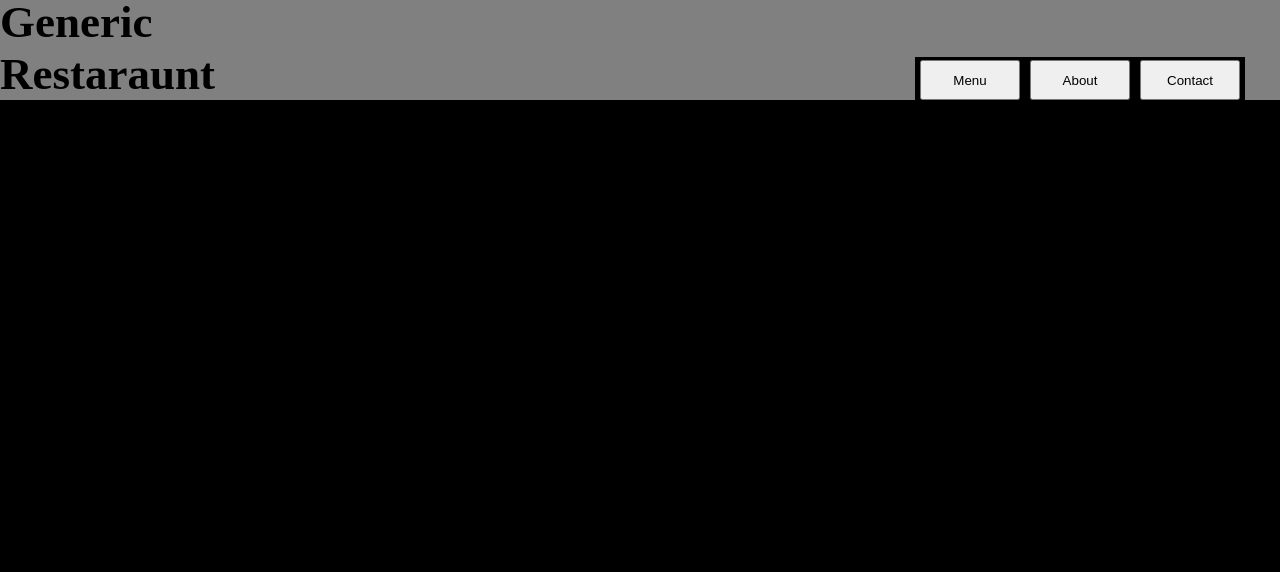
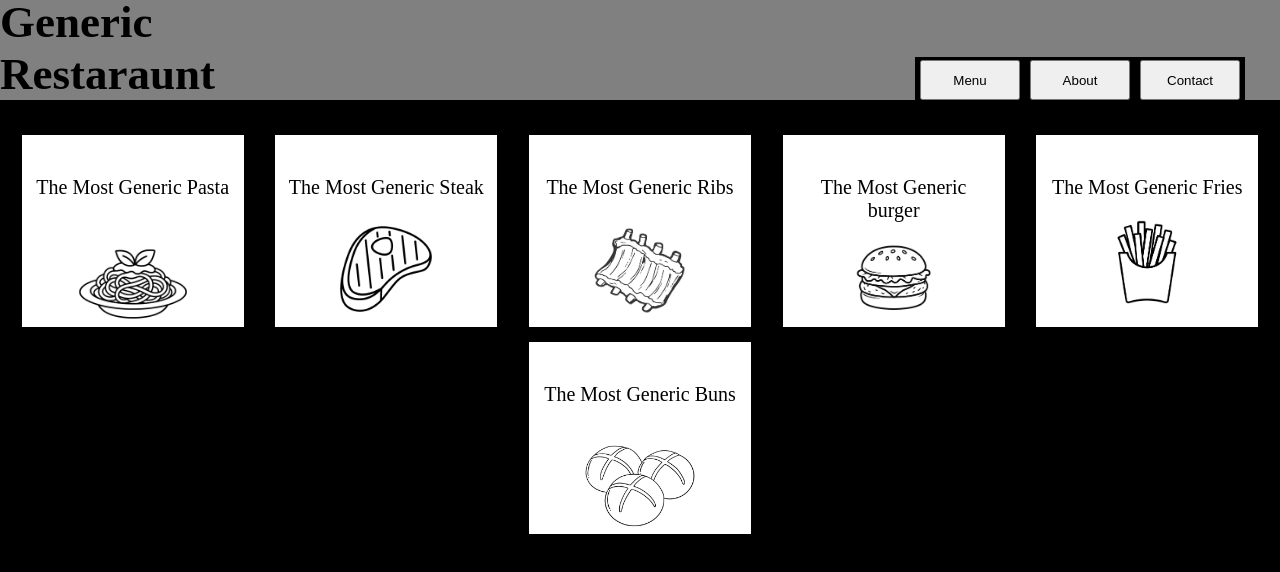
Before and after one commit to hermanSychev/restaraunt-page, a website built with webpack: page src/template.html in a window 1280 px wide. Both pictures are taken after a click on the button "Menu". Built offline with nearby package versions, Linux system fonts and the light colour scheme.

Commit message:
generic restaraunt page is done

```diff
--- a/src/index.js
+++ b/src/index.js
@@ -1,30 +1,30 @@
-import {createHomePage} from './home.js';
-import { createContactPage } from './contact.js';
+import { createHomePage } from "./home.js";
+import { createContactPage } from "./contact.js";
+import { createMenuPage } from "./menu.js";
 
 import "./styles.css";
 
-const contDiv = document.getElementById("content")
+const contDiv = document.getElementById("content");
 
 const about = document.getElementById("about");
 
-about.addEventListener("click", ()=> {
-contDiv.innerHTML = "";
-createHomePage()
-})
+about.addEventListener("click", () => {
+	contDiv.innerHTML = "";
+	createHomePage();
+});
 
 const menu = document.getElementById("menu");
-menu.addEventListener("click", ()=>{
-contDiv.innerHTML = "";
-
+menu.addEventListener("click", () => {
+	contDiv.innerHTML = "";
+	createMenuPage();
 });
 
 const contact = document.getElementById("contact");
-contact.addEventListener("click", ()=>{
-contDiv.innerHTML = "";
-createContactPage()
-})
-
+contact.addEventListener("click", () => {
+	contDiv.innerHTML = "";
+	createContactPage();
+});
 
 document.addEventListener("DOMContentLoaded", () => {
-    createHomePage()
-})
+	createHomePage();
+});
--- /dev/null
+++ b/src/menu.js
@@ -0,0 +1,84 @@
+import noodles from "./img/pasta.jpg";
+import meat from "./img/steak.jpg";
+import bone from "./img/ribs.jpg";
+import wopper from "./img/burger.jpg";
+import frenchfries from "./img/fries.jpg";
+import bread from "./img/buns.jpg";
+
+export function createMenuPage() {
+	const card1 = document.createElement("div");
+	const card2 = document.createElement("div");
+	const card3 = document.createElement("div");
+	const card4 = document.createElement("div");
+	const card5 = document.createElement("div");
+	const card6 = document.createElement("div");
+
+	const menuHolder = document.createElement("main");
+	menuHolder.classList.add("menu");
+	const content = document.getElementById("content");
+	content.appendChild(menuHolder);
+	menuHolder.appendChild(card1);
+	menuHolder.appendChild(card2);
+	menuHolder.appendChild(card3);
+	menuHolder.appendChild(card4);
+	menuHolder.appendChild(card5);
+	menuHolder.appendChild(card6);
+
+	if (menuHolder) {
+		menuHolder.style.display = "flex";
+	}
+
+	const pasta = document.createElement("img");
+	const pastaDes = document.createElement("p");
+	pastaDes.textContent = "The Most Generic Pasta";
+	pasta.src = noodles;
+	pasta.style.width = "130px";
+	pasta.style.height = "auto";
+    card1.appendChild(pastaDes)
+	card1.appendChild(pasta);
+
+    const steak = document.createElement("img");
+	const steakDes = document.createElement("p");
+	steakDes.textContent = "The Most Generic Steak";
+	steak.src = meat;
+	steak.style.width = "100px";
+	steak.style.height = "auto";
+    card2.appendChild(steakDes)
+	card2.appendChild(steak);
+
+    const ribs = document.createElement("img");
+	const ribsDes = document.createElement("p");
+	ribsDes.textContent = "The Most Generic Ribs";
+	ribs.src = bone;
+	ribs.style.width = "100px";
+	ribs.style.height = "auto";
+    card3.appendChild(ribsDes)
+	card3.appendChild(ribs);
+
+    const burger = document.createElement("img");
+	const burgerDes = document.createElement("p");
+	burgerDes.textContent = "The Most Generic burger";
+	burger.src = wopper;
+	burger.style.width = "80px";
+	burger.style.height = "auto";
+    card4.appendChild(burgerDes)
+	card4.appendChild(burger);
+
+    const fries = document.createElement("img");
+	const friesDes = document.createElement("p");
+	friesDes.textContent = "The Most Generic Fries";
+	fries.src = frenchfries;
+	fries.style.width = "70px";
+	fries.style.height = "auto";
+    card5.appendChild(friesDes)
+	card5.appendChild(fries);
+
+    const buns = document.createElement("img");
+	const bunsDes = document.createElement("p");
+	bunsDes.textContent = "The Most Generic Buns";
+	buns.src = bread;
+	buns.style.width = "120px";
+	buns.style.height = "auto";
+    card6.appendChild(bunsDes)
+	card6.appendChild(buns);
+}
--- a/src/styles.css
+++ b/src/styles.css
@@ -50,7 +50,7 @@ main {
 
 main div {
 	border: 1px solid white;
-	color: black;
+	color: white;
 	height: auto;
 	text-align: center;
 	font-size: 20px;
@@ -61,26 +61,23 @@ main div {
 main div:first-child {
 	grid-column: 1;
 	grid-row: 1;
-	background-color: wheat;
+
 }
 
 main div:nth-child(2) {
 	grid-column: 2;
 	grid-row: 2;
-	background-color: pink;
 }
 
 main div:nth-child(3) {
 	grid-column: 1;
 	grid-row: 3;
-	background-color: blue;
 }
 
 footer {
 	width: 100%;
 	height: 50px;
 	background-color: bisque;
-
 }
 
 footer p {
@@ -96,3 +93,21 @@ footer p {
 	width: 60%;
 	margin-bottom: 60px;
 }
+
+.menu {
+	flex-wrap: wrap;
+	justify-content: space-evenly;
+	align-items: center;
+}
+
+.menu div {
+	background-color: white;
+	width: 200px;
+	height: 150px;
+	margin: 5px;
+	display: flex;
+	flex-direction: column;
+	justify-content:flex-start;
+	align-items:center ;
+	color: black;
+}
```
Also changed, not shown: src/img/buns.jpg (added), src/img/burger.jpg (added), src/img/fries.jpg (added), src/img/pasta.jpg (added), src/img/ribs.jpg (added), src/img/steak.jpg (added).
